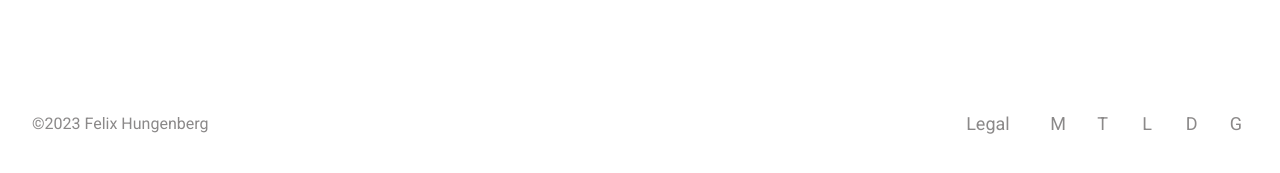
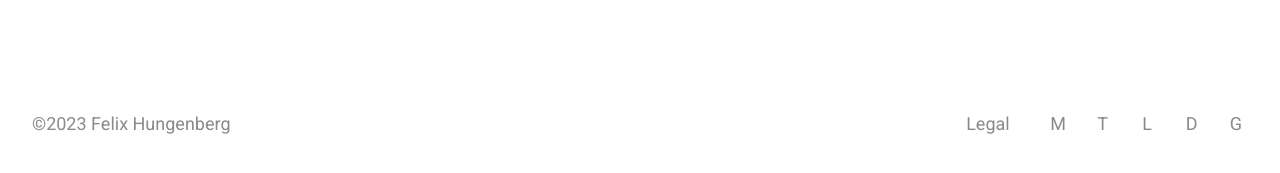
Before and after one commit to shiftgeist/shiftgeist.www, a Svelte app: page / in a window 1280 px wide. Shown: the part 623-796 px from the top of the page. Built offline with nearby package versions, Linux system fonts and the light colour scheme.

Commit message:
fix: sync footer font size

```diff
--- a/src/components/Footer.svelte
+++ b/src/components/Footer.svelte
@@ -7,12 +7,12 @@
 </script>
 
 <footer
-  class="flex flex-col-reverse py-4 mt-16 text-gray-500 sm:items-center sm:justify-between sm:flex-row">
+  class="flex flex-col-reverse py-4 mt-16 text-lg text-gray-500 sm:items-center sm:justify-between sm:flex-row">
   <span class="inline-block mt-4 sm:mt-0">
     ©{new Date().getFullYear()} Felix Hungenberg
   </span>
 
-  <div class="flex justify-between -m-2 text-lg sm:block">
+  <div class="flex justify-between -m-2 sm:block">
     <span class="relative inline-flex items-center">
       <button
         class="p-2 mr-4 pointer"
```
